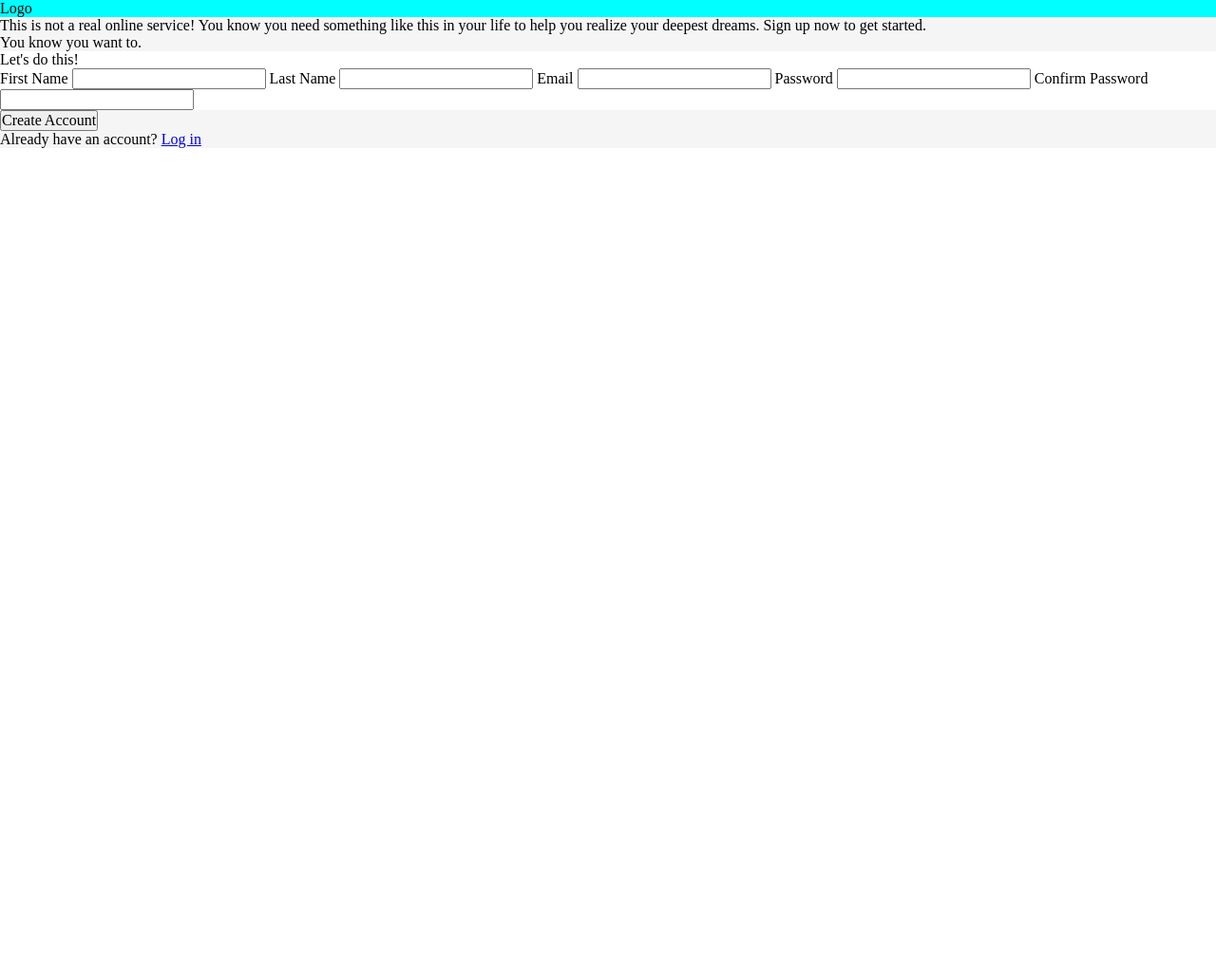
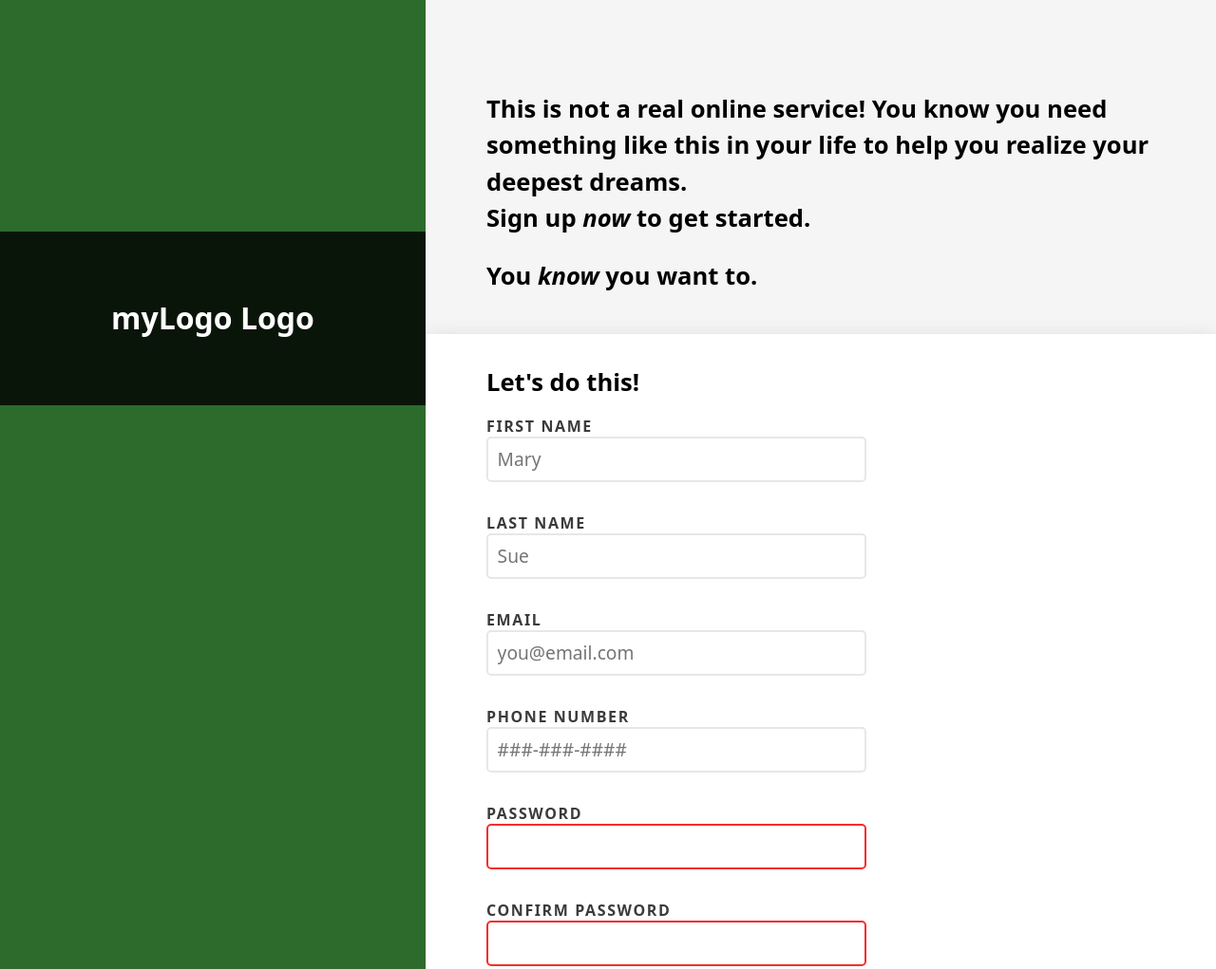
Before and after one commit to khuan24/sign-up-form, a plain HTML site: page index.html in a window 1280 px wide. Shown: the top 1021 px of the page at 95% size. Before the commit the page ends 800 px from the top, so only its background shows below. Drawn offline with Linux system fonts and the light colour scheme.

Commit message:
Complete basic styling.

```diff
--- a/index.html
+++ b/index.html
@@ -17,30 +17,47 @@
 
     <div class="main-container">
         <div class="introduction">
-            <p>This is not a real online service! You know you need something like this in your life to help you realize your deepest dreams. Sign up <em>now</em> to get started.</p>
+            <p>This is not a real online service! You know you need something like this in your life to help you realize your deepest dreams.</p>
+            <p>Sign up <em>now</em> to get started.</p>
+            <br />
             <p>You <em>know</em> you want to.</p>
         </div>
         <div class="form-container">
-            <h2>Let's do this!</h2>
-            <form action="post">
-                <label for="first-name">First Name</label>
-                <input type="text" name="first-name" id="first-name" />
+            <p>Let's do this!</p>
+            <form action="post" id="signupform">
+                <div class="input-field">
+                    <label for="first-name">First Name</label>
+                    <input type="text" name="first-name" id="first-name" placeholder="Mary" required />
+                </div>
 
-                <label for="last-name">Last Name</label>
-                <input type="text" name="last-name" id="last-name" />
+                <div class="input-field">
+                    <label for="last-name">Last Name</label>
+                    <input type="text" name="last-name" id="last-name" placeholder="Sue" required />
+                </div>
 
-                <label for="user-email">Email</label>
-                <input type="email" name="email" id="user-email" />
+                <div class="input-field">
+                    <label for="user-email">Email</label>
+                    <input type="email" name="email" id="user-email" placeholder="you@email.com" required/>
+                </div>
 
-                <label for="user-password">Password</label>
-                <input type="password" name="password" id="user-password" />
+                <div class="input-field">
+                    <label for="phone-number">Phone Number</label>
+                    <input type="tel" name="phone-number" id="phone-number" placeholder="###-###-####" required/>
+                </div>
 
-                <label for="confirm-password"> Confirm Password</label>
-                <input type="password" name="confirm-password" id="confirm-password" />
+                <div class="input-field">
+                    <label for="user-password">Password</label>
+                    <input type="password" name="password" id="user-password" required/>
+                </div>
+
+                <div class="input-field">
+                    <label for="confirm-password"> Confirm Password</label>
+                    <input type="password" name="confirm-password" id="confirm-password" required/>
+                </div>
             </form>
         </div>
         <div class="submission">
-            <button>Create Account</button>
+            <button type="submit" form="signupform">Create Account</button>
             <p>Already have an account? <a href="index.html">Log in</a></p>
         </div>
     </div>
--- a/style.css
+++ b/style.css
@@ -9,7 +9,13 @@
 }
 
 body {
+    --primary-clr: rgb(45, 107, 45);
+    --selected-clr: rgb(29, 101, 255);
+    --invalid-clr: rgb(247, 45, 45);
+
+    font-family: system-ui, "Segoe UI", Roboto, Helvetica, Arial, sans-serif, "Apple Color Emoji", "Segoe UI Emoji", "Segoe UI Symbol";
     min-height: 100vh;
+    display: flex;
 }
 
 img, svg, picture, video {
@@ -17,14 +23,127 @@ img, svg, picture, video {
     max-width: 100%;
 }
 
+em {
+    font-style: italic;
+}
+
 .side-container {
-    background-color: aqua;
+    background-color: var(--primary-clr);
+    width: 35vw;
+    min-width: 200px;
+    position: relative;
+}
+
+.logo-container {
+    display: flex;
+    justify-content: center;
+    align-items: center;
+    background-color: rgba(0, 0, 0, 0.8);
+    width: 100%;
+    height: 15%;
+    position: absolute;
+    top: 20%;
+}
+
+.logo-title {
+    color: white;
+    font-size: 2rem;
+    padding: 1rem;
+}
+
+.logo-title::before {
+    content: "myLogo ";
 }
 
 .main-container {
     background-color: whitesmoke;
+    flex: 1;
+}
+
+.introduction, .submission {
+    margin: 0 4rem;
+}
+
+.introduction {
+    padding-top: 6rem;
+}
+
+p {
+    max-width: 60ch;
+    font-size: 1.6rem;
+    font-weight: bold;
+    line-height: 1.5;
+}
+
+.submission p {
+    font-size: 1.2rem;
+    font-weight: normal;
 }
 
 .form-container {
     background-color: white;
+    box-shadow: lightgray 0px 5px 20px;
+    padding: 2rem 4rem 3rem 4rem;
+    margin: 2.6rem 0;
 }
+
+.form-container p {
+    margin-bottom: 1rem;
+}
+
+form {
+    display: flex;
+    flex-wrap: wrap;
+    gap: 2rem;
+}
+
+div.input-field {
+    margin-right: 3rem;
+}
+
+input {
+    outline: none;
+    width: 25rem;
+    height: 3rem;
+    font-size: 1.2rem;
+    border-color: #E5E7EB;
+    border-style: solid;
+    border-radius: 5px;
+    padding: 0.6rem;
+    transition: 0.3s;
+}
+
+input:focus {
+    border: var(--selected-clr) solid 2px;
+    box-shadow: lightgray 2px 2px 10px;
+}
+
+input:not(:placeholder-shown):invalid {
+    border: var(--invalid-clr) solid 2px
+}
+
+label {
+    display: block;
+    font-size: 1rem;
+    font-weight: bold;
+    text-transform: uppercase;
+    letter-spacing: 0.1rem;
+    color: rgb(59, 59, 59);
+}
+
+button {
+    background-color: var(--primary-clr);
+    color: white;
+    border-style: none;
+    border-radius: 10px;
+    font-size: 1.4rem;
+    font-weight: bold;
+    padding: 0.6em 3.5em;
+    margin-bottom: 1.6rem;
+}
+
+a {
+    text-decoration: none;
+    color: var(--primary-clr);
+    font-weight: bold;
+}
```
